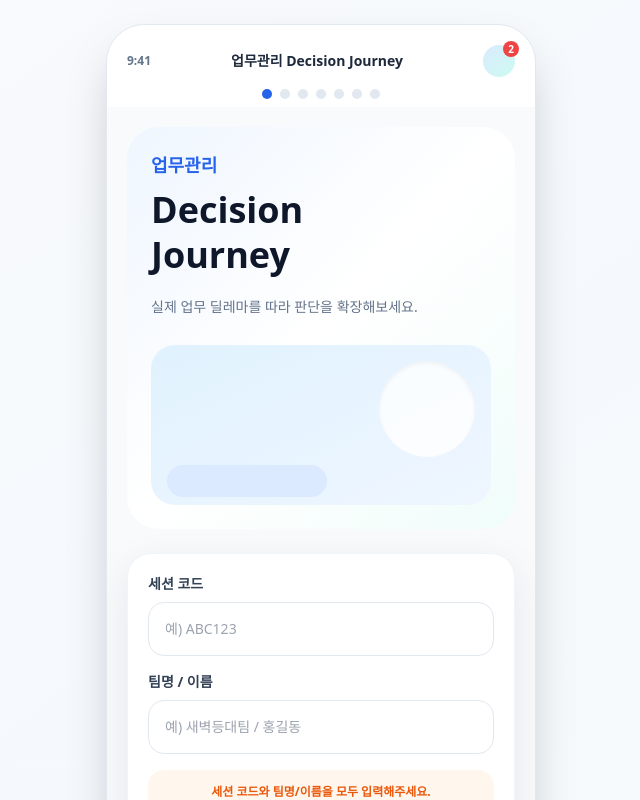
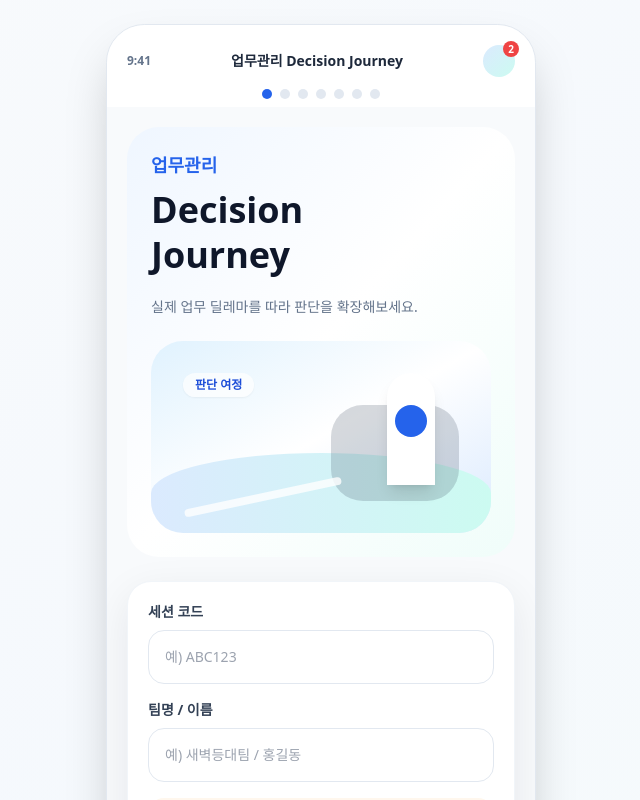
Before and after one commit to succ2ss-leadersfactory/wm-decision-journey-v032, a Next.js app: page / in a window 1280 px wide. Shown: the top 800 px of the page, without its empty margins (319-959 px from the left). Built offline with nearby package versions, Linux system fonts and the light colour scheme.

Commit message:
Use immersive learner dashboard v7

```diff
--- a/app/page.tsx
+++ b/app/page.tsx
@@ -1,9 +1,9 @@
-import LearnerAppV6 from "@/components/LearnerAppV6";
+import LearnerAppV7 from "@/components/LearnerAppV7";
 
 export default function Page() {
   return (
     <main className="flex min-h-screen items-center justify-center bg-gradient-to-br from-slate-50 via-blue-50/30 to-teal-50/30 p-6">
-      <LearnerAppV6 />
+      <LearnerAppV7 />
     </main>
   );
 }
```
